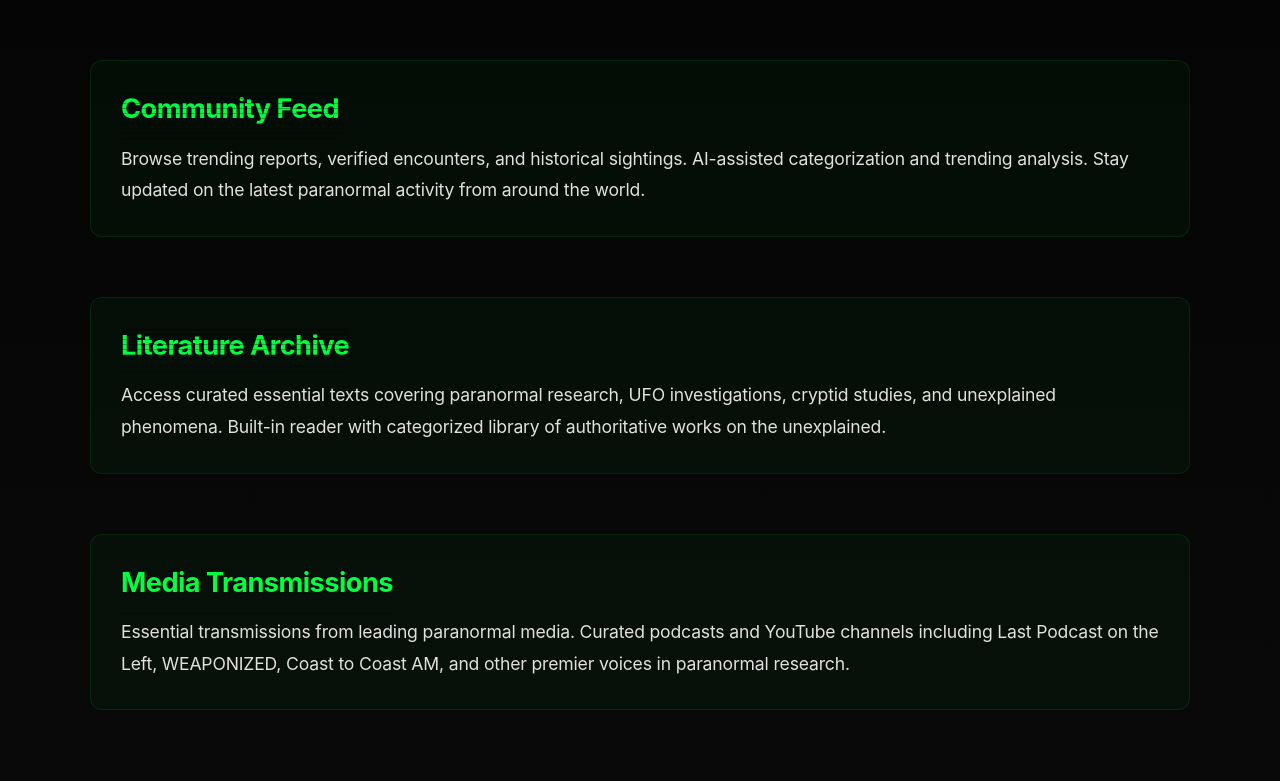
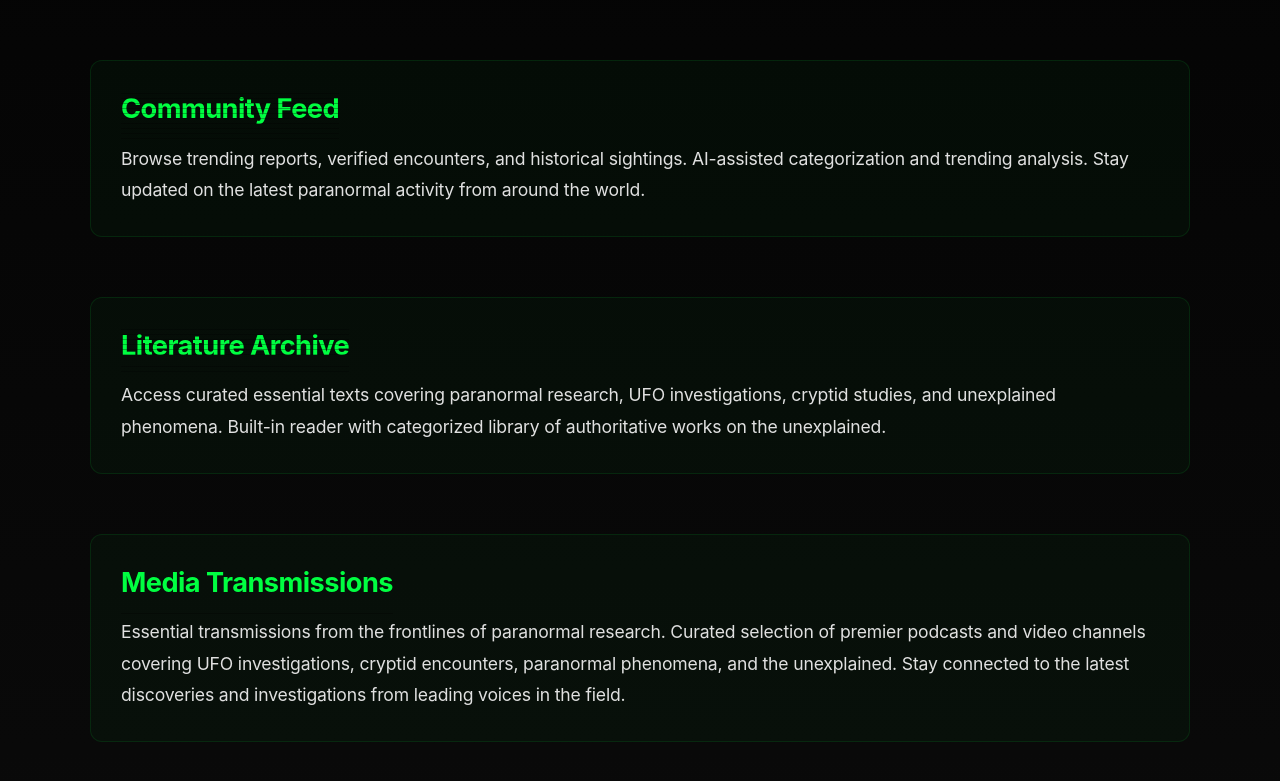
Before and after one commit to thedanperry/HighStrangenessWebsite, a Next.js app: page / in a window 1280 px wide. Shown: the part 2692-3473 px from the top of the page. Built offline with nearby package versions, Linux system fonts and the light colour scheme.

Commit message:
Center feature titles and update Media Transmissions description without specific podcast names

```diff
--- a/app/page.module.css
+++ b/app/page.module.css
@@ -178,6 +178,7 @@
   letter-spacing: -0.02em;
   font-weight: 700;
   line-height: 1.3;
+  text-align: center;
 }
 
 .featureDescription {
--- a/app/page.tsx
+++ b/app/page.tsx
@@ -197,7 +197,7 @@ export default function Home() {
                   <h3 className={styles.featureTitle}>Media Transmissions</h3>
                 </ScanlineOverlay>
                 <p className={styles.featureDescription}>
-                  Essential transmissions from leading paranormal media. Curated podcasts and YouTube channels including Last Podcast on the Left, WEAPONIZED, Coast to Coast AM, and other premier voices in paranormal research.
+                  Essential transmissions from the frontlines of paranormal research. Curated selection of premier podcasts and video channels covering UFO investigations, cryptid encounters, paranormal phenomena, and the unexplained. Stay connected to the latest discoveries and investigations from leading voices in the field.
                 </p>
               </div>
             </div>
```
